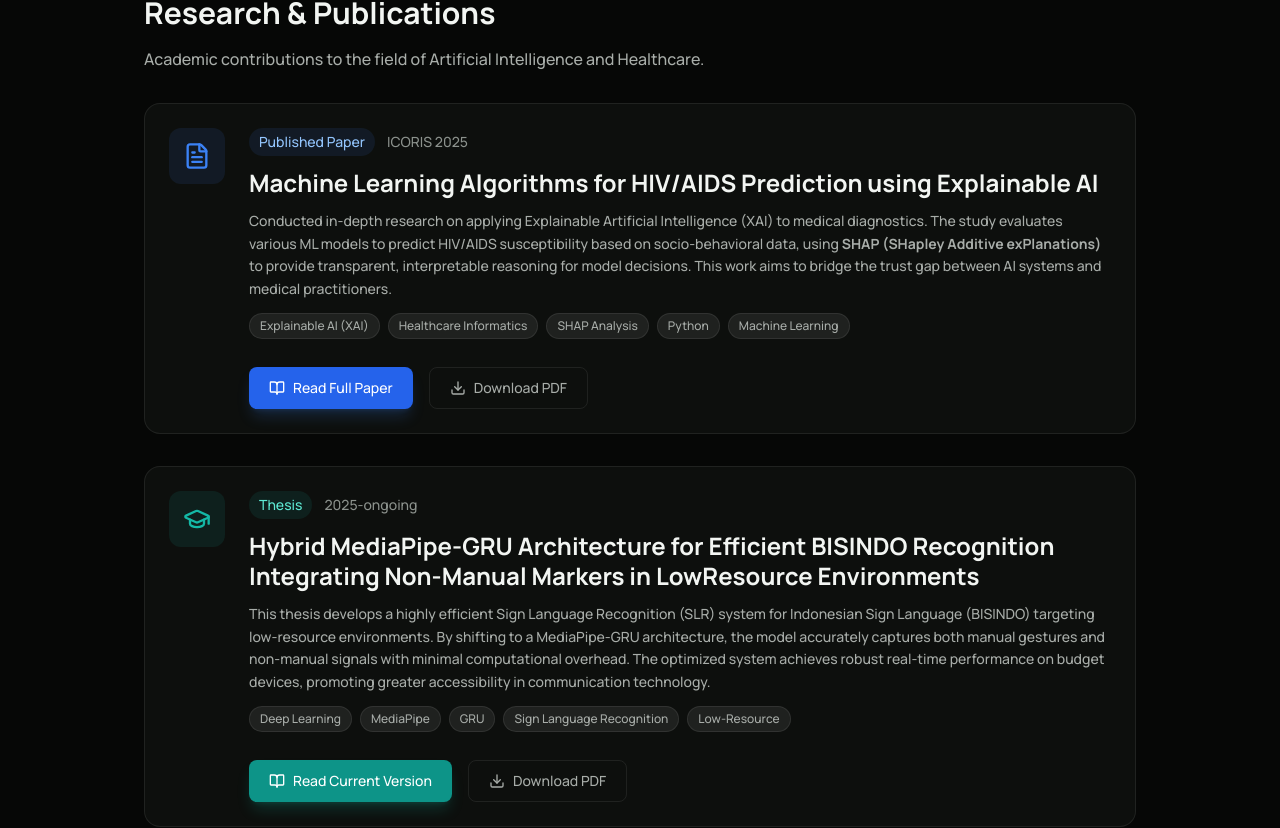
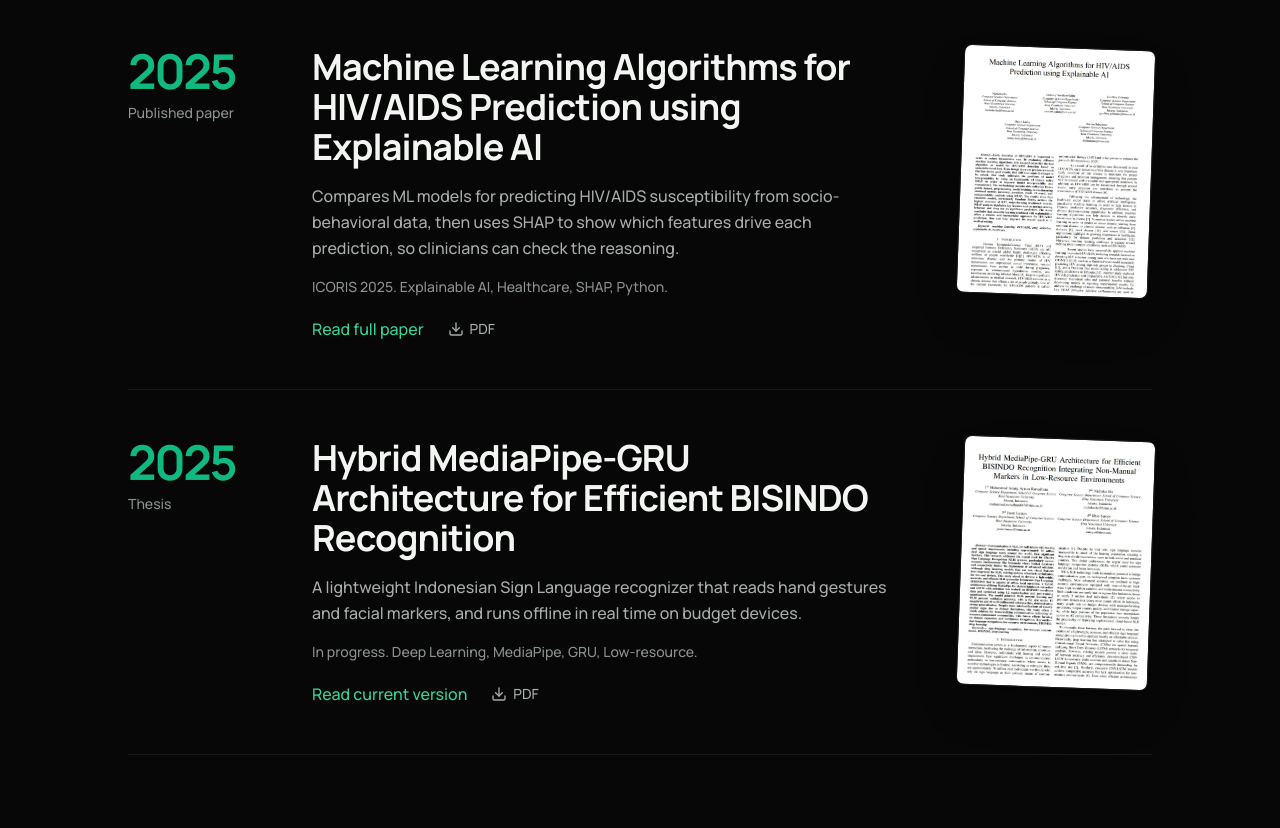
Before and after one commit to NichoHo/portfolio, a Next.js app: page /portfolio/ in a window 1280 px wide. Shown: the part 4756-5584 px from the top of the page. Built offline with nearby package versions, Linux system fonts and the light colour scheme.

Commit message:
style: redesign Research as editorial index with cover, links, green year; remove extra section spacing

```diff
--- a/components/Research.tsx
+++ b/components/Research.tsx
@@ -1,144 +1,81 @@
 "use client";
 
 import { motion } from "framer-motion";
-import { FileText, GraduationCap, BookOpen, Download } from "lucide-react";
-import { Card } from "@/components/Card";
+import { Download } from "lucide-react";
 import { fadeUp } from "@/lib/motion";
+
+const papers = [
+  {
+    year: "2025",
+    kind: "Published paper",
+    venue: "ICORIS 2025",
+    title: "Machine Learning Algorithms for HIV/AIDS Prediction using Explainable AI",
+    summary:
+      "Compares ML models for predicting HIV/AIDS susceptibility from socio-behavioral data, then uses SHAP to show which features drive each prediction, so clinicians can check the reasoning.",
+    tags: ["Explainable AI", "Healthcare", "SHAP", "Python"],
+    cover: "/portfolio/research.jpg",
+    pdf: "/portfolio/research.pdf",
+    cta: "Read full paper",
+  },
+  {
+    year: "2025",
+    kind: "Thesis",
+    venue: "In progress",
+    title: "Hybrid MediaPipe-GRU Architecture for Efficient BISINDO Recognition",
+    summary:
+      "A lightweight Indonesian Sign Language recognizer that reads hand gestures and facial markers, and runs offline in real time on budget devices.",
+    tags: ["Deep Learning", "MediaPipe", "GRU", "Low-resource"],
+    cover: "/portfolio/research-2.jpg",
+    pdf: "/portfolio/research-2.pdf",
+    cta: "Read current version",
+  },
+];
 
 export function Research() {
   return (
-    <section id="research" className="py-20 bg-[var(--surface)]/50 border-y border-[var(--border)]">
-      <div className="max-w-6xl mx-auto px-4 space-y-8">
+    <section id="research">
+      <div className="space-y-12">
+        <h2 className="text-3xl font-bold text-[var(--text-primary)]">Research & Publications</h2>
 
+        <div className="divide-y divide-[var(--border)] border-y border-[var(--border)]">
+          {papers.map((p) => (
             <motion.div
+              key={p.title}
               variants={fadeUp} initial="hidden" whileInView="visible" viewport={{ once: true, margin: "-80px" }}
-          className="space-y-4"
+              className="grid gap-4 md:grid-cols-[9rem_1fr_12rem] md:gap-10 py-10 md:py-12 items-start"
             >
-          <h2 className="text-3xl font-bold text-[var(--text-primary)] flex items-center gap-3">
-            Research & Publications
-          </h2>
-          <p className="text-[var(--text-secondary)] max-w-2xl">
-            Academic contributions to the field of Artificial Intelligence and Healthcare.
-          </p>
-        </motion.div>
-
-        <motion.div
-            variants={fadeUp} initial="hidden" whileInView="visible" viewport={{ once: true, margin: "-80px" }}
-        >
-            <Card className="group hover:shadow-xl transition-all">
-                <div className="flex flex-col sm:flex-row sm:items-start gap-6">
-                    <div className="w-14 h-14 rounded-xl bg-blue-500/10 flex items-center justify-center shrink-0">
-                        <FileText className="w-7 h-7 text-blue-500" />
+              <div>
+                <p className="text-4xl md:text-5xl font-bold tracking-tighter text-emerald-500">{p.year}</p>
+                <p className="mt-2 text-sm text-[var(--text-tertiary)]">{p.kind}</p>
               </div>
 
-                    <div className="space-y-3 flex-1">
-                        <div className="flex flex-wrap items-center gap-3 text-sm">
-                            <span className="px-2.5 py-1 rounded-full bg-blue-100 dark:bg-blue-500/10 text-blue-700 dark:text-blue-300 font-medium">
-                                Published Paper
-                            </span>
-                            <span className="text-[var(--text-tertiary)] font-medium flex items-center gap-1.5">
-                                ICORIS 2025
-                            </span>
-                        </div>
-
-                        <h3 className="text-2xl font-bold text-[var(--text-primary)] leading-tight group-hover:text-blue-600 dark:group-hover:text-blue-400 transition-colors">
-                            Machine Learning Algorithms for HIV/AIDS Prediction using Explainable AI
+              <div className="space-y-4">
+                <h3 className="text-2xl md:text-4xl font-bold tracking-tight leading-[1.1] text-[var(--text-primary)] max-w-[24ch]">
+                  {p.title}
                 </h3>
-
-                        <p className="text-[var(--text-secondary)] leading-relaxed text-sm">
-                            Conducted in-depth research on applying Explainable Artificial Intelligence (XAI) to medical diagnostics.
-                            The study evaluates various ML models to predict HIV/AIDS susceptibility based on socio-behavioral data, using <strong>SHAP (SHapley Additive exPlanations)</strong> to provide transparent, interpretable reasoning for model decisions.
-                            This work aims to bridge the trust gap between AI systems and medical practitioners.
+                <p className="text-[var(--text-secondary)] leading-relaxed max-w-[58ch]">{p.summary}</p>
+                <p className="text-sm text-[var(--text-tertiary)]">
+                  {p.venue}. {p.tags.join(", ")}.
                 </p>
-
-                        <div className="flex flex-wrap gap-2">
-                            {["Explainable AI (XAI)", "Healthcare Informatics", "SHAP Analysis", "Python", "Machine Learning"].map((tag) => (
-                                <span key={tag} className="px-2.5 py-1 text-xs font-medium rounded-full bg-[var(--border)] text-[var(--text-secondary)] border border-[var(--border)]">
-                                    {tag}
-                                </span>
-                            ))}
-                        </div>
-
-                        <div className="pt-4 flex flex-wrap gap-4">
-                            <a
-                                href="/portfolio/research.pdf"
-                                target="_blank"
-                                className="inline-flex items-center gap-2 px-5 py-2.5 rounded-lg bg-blue-600 text-white font-medium text-sm hover:bg-blue-700 transition-colors shadow-lg shadow-blue-500/20"
-                            >
-                                <BookOpen className="w-4 h-4" />
-                                Read Full Paper
+                <div className="flex flex-wrap items-center gap-x-6 gap-y-3 pt-1">
+                  <a href={p.pdf} target="_blank" rel="noreferrer" className="inline-flex items-center gap-1.5 font-medium text-emerald-600 dark:text-emerald-400 hover:underline underline-offset-4">
+                    {p.cta}
                   </a>
-                            <a
-                                href="/portfolio/research.pdf"
-                                download="Machine Learning Algorithms for HIV/AIDS.pdf"
-                                className="inline-flex items-center gap-2 px-5 py-2.5 rounded-lg border border-[var(--border)] text-[var(--text-secondary)] font-medium text-sm hover:bg-[var(--border)] transition-colors"
-                            >
-                                <Download className="w-4 h-4" />
-                                Download PDF
+                  <a href={p.pdf} download className="inline-flex items-center gap-1.5 text-sm text-[var(--text-secondary)] hover:text-[var(--text-primary)] transition-colors">
+                    <Download className="w-4 h-4" /> PDF
                   </a>
                 </div>
               </div>
-                </div>
-            </Card>
+
+              <a href={p.pdf} target="_blank" rel="noreferrer" aria-label={`Open ${p.title}`} className="block w-44 md:w-full">
+                <img
+                  src={p.cover} alt={`First page of ${p.title}`} loading="lazy"
+                  className="w-full rotate-2 rounded-lg border border-[var(--border)] shadow-2xl"
+                />
+              </a>
             </motion.div>
-
-        <motion.div
-            variants={fadeUp} initial="hidden" whileInView="visible" viewport={{ once: true, margin: "-80px" }}
-        >
-            <Card className="group hover:shadow-xl transition-all">
-                <div className="flex flex-col sm:flex-row sm:items-start gap-6">
-                    <div className="w-14 h-14 rounded-xl bg-teal-500/10 flex items-center justify-center shrink-0">
-                        <GraduationCap className="w-7 h-7 text-teal-500" />
-                    </div>
-
-                    <div className="space-y-3 flex-1">
-                        <div className="flex flex-wrap items-center gap-3 text-sm">
-                            <span className="px-2.5 py-1 rounded-full bg-teal-100 dark:bg-teal-500/10 text-teal-700 dark:text-teal-300 font-medium">
-                                Thesis
-                            </span>
-                            <span className="text-[var(--text-tertiary)] font-medium flex items-center gap-1.5">
-                                2025-ongoing
-                            </span>
-                        </div>
-
-                        <h3 className="text-2xl font-bold text-[var(--text-primary)] leading-tight group-hover:text-teal-600 dark:group-hover:text-teal-400 transition-colors">
-                            Hybrid MediaPipe-GRU Architecture for Efficient BISINDO Recognition Integrating Non-Manual Markers in LowResource Environments
-                        </h3>
-
-                        <p className="text-[var(--text-secondary)] leading-relaxed text-sm">
-                            This thesis develops a highly efficient Sign Language Recognition (SLR) system for Indonesian Sign Language (BISINDO) targeting low-resource environments. By shifting to a MediaPipe-GRU architecture, the model accurately captures both manual gestures and non-manual signals with minimal computational overhead. The optimized system achieves robust real-time performance on budget devices, promoting greater accessibility in communication technology.
-                        </p>
-
-                        <div className="flex flex-wrap gap-2">
-                            {["Deep Learning", "MediaPipe", "GRU", "Sign Language Recognition", "Low-Resource"].map((tag) => (
-                                <span key={tag} className="px-2.5 py-1 text-xs font-medium rounded-full bg-[var(--border)] text-[var(--text-secondary)] border border-[var(--border)]">
-                                    {tag}
-                                </span>
           ))}
         </div>
-
-                        <div className="pt-4 flex flex-wrap gap-4">
-                            <a
-                                href="/portfolio/research-2.pdf"
-                                target="_blank"
-                                className="inline-flex items-center gap-2 px-5 py-2.5 rounded-lg bg-teal-600 text-white font-medium text-sm hover:bg-teal-700 transition-colors shadow-lg shadow-teal-500/20"
-                            >
-                                <BookOpen className="w-4 h-4" />
-                                Read Current Version
-                            </a>
-                            <a
-                                href="/portfolio/research-2.pdf"
-                                download="Hybrid_MediaPipe_GRU_Architecture.pdf"
-                                className="inline-flex items-center gap-2 px-5 py-2.5 rounded-lg border border-[var(--border)] text-[var(--text-secondary)] font-medium text-sm hover:bg-[var(--border)] transition-colors"
-                            >
-                                <Download className="w-4 h-4" />
-                                Download PDF
-                            </a>
-                        </div>
-                    </div>
-                </div>
-            </Card>
-        </motion.div>
       </div>
     </section>
   );
```
Lines whose indentation alone changed are shown as unchanged.
